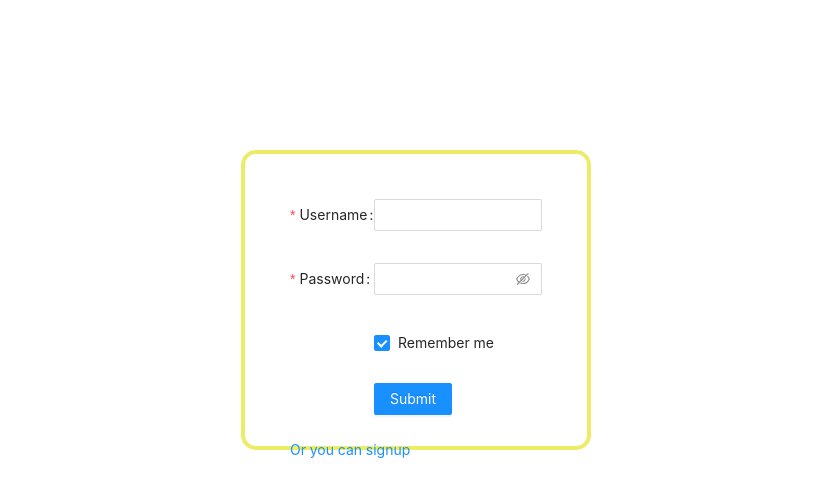
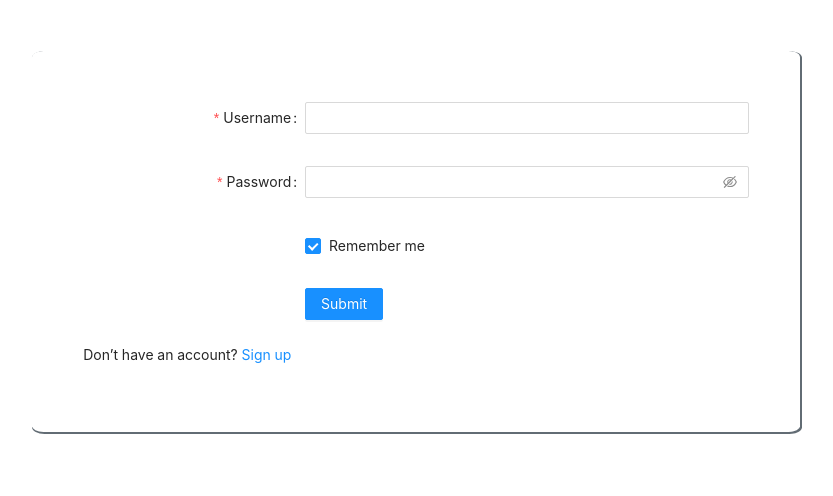
Before and after one commit to mohammadhosseinkarimian/Boardgame, a React app: page / in a window 1280 px wide. Shown: the whole page, without its empty margins (224-1057 px from the left). Built offline with nearby package versions, Linux system fonts and the light colour scheme.

Commit message:
login loader+ login error

```diff
--- a/src/Component/Login/Login.js
+++ b/src/Component/Login/Login.js
@@ -1,80 +1,3 @@
-/* import React, { useState } from "react";
-import { Button, FormGroup, FormControl, ControlLabel } from "react-bootstrap";
-import "./Signup.css";
-import {DataPicker} from 'antd'
-
-
-
-export default function Signup() {
-  const [username, setUname] = useState(null);
-  const [email, setEmail] = useState("");
-  const [password, setPassword] = useState("");
-  const [c_password, setC_Password] = useState("");
-  function validateForm() {
-    return email.length > 0 &&
-     password.length >= 8 &&
-     c_password === password;
-  }
-
-  function handleSubmit(event) {
-    event.preventDefault();
-    setUname("test");
-
-  }
-  return (
-    <div className="Signup">
-      <form onSubmit={handleSubmit}>
-        <div className="uname">
-          <FormGroup controlId="username" bsSize="large">
-            <div><ControlLabel>UserName </ControlLabel></div>
-            <FormControl
-              autoFocus
-              type="text"
-              value={username}
-              onChange={(e) => setUname(e.target.value)}
-            />
-          </FormGroup>
-        </div>
-        <div className="email">
-          <FormGroup controlId="email" bsSize="large">
-            <div><ControlLabel>Email </ControlLabel></div>
-            <FormControl
-              autoFocus
-              type="email"
-              value={email}
-              onChange={(e) => setEmail(e.target.value)}
-            />
-          </FormGroup>
-        </div>
-        <div className="password">
-        <FormGroup controlId="password" bsSize="large">
-          <div><ControlLabel>Password <h6 style={{display:"inline",color:"red"}}>(َat last 8 character)</h6>
-          </ControlLabel></div>
-          <FormControl
-            value={password}
-            onChange={(e) => setPassword(e.target.value)}
-            type="password"
-          />
-        </FormGroup></div>
-
-        <div className="c_password"><FormGroup controlId="c_password" bsSize="large">
-         <div> <ControlLabel>Confirm</ControlLabel></div>
-          <FormControl
-            value={c_password}
-            onChange={(e) => setC_Password(e.target.value)}
-            type="password"
-          />
-        </FormGroup></div>
-      <div className="botton">
-        <Button block bsSize="large" disabled={!validateForm()} type="submit">
-          SignUp
-        </Button></div>
-      </form>
-    </div>
-  );
-}
-
- */
 import React from "react";
 import { Form, Input, Button, Checkbox } from "antd";
 import Axios from "axios";
@@ -97,6 +20,8 @@ class Login extends React.Component {
   state = {
     password: "",
     username: "",
+    loggedIn:"",
+    msg:""
   };
   onFinish = (values) => {
     console.log("Success:", values);
@@ -124,25 +49,31 @@ class Login extends React.Component {
       username:this.state.username,
       password:this.state.password
     }
+    this.setState({loggedIn:"logging in"})
     Axios.post(this.proxyurl+'http://gameboard.pythonanywhere.com/auth/login/',JSON.stringify(this.state),
     {
       headers:{'Content-Type':'application/json'}
     }).then((res)=>{
+      window.location.href="https://www.google.com/";
       const refreshToken = res.data.refresh;
       const accessToken = res.data.access;
       localStorage.setItem('refresh', refreshToken);
       localStorage.setItem('access', accessToken);
+      this.setState({msg:"loged_in"});
+
     })
     .catch((error)=>{
      if(JSON.stringify(error.response).includes("No active account found with the given credentials"))
      {
-       alert("No active account found with the given credentials.");
-       window.location.reload();
+      this.setState({loggedIn:""});
+       this.setState({msg:"Username or Password is wrong."});
+
      }
     else if(JSON.stringify(error.response).includes("Either the username or entry doesn't exist."))
      {
-       alert("Either the username or password doesn't exist.");
-       window.location.reload();
+      this.setState({loggedIn:""});
+      this.setState({msg:"Username or Password is wrong. try again!"});
+
      }
 
 
@@ -200,14 +131,22 @@ class Login extends React.Component {
           <Form.Item {...tailLayout} name="remember" valuePropName="checked">
             <Checkbox >Remember me</Checkbox>
           </Form.Item>
+          <p className ="ant-form-item-extra" >
+            {this.state.msg==="Username or Password is wrong. try again!"?"Username or Password is wrong. try again!":""}</p>
+          <Form.Item {...tailLayout}>
+            <Button type="primary" htmlType="submit" name="submit" onClick={this.onSubmit}>
+            <span
+           class= {this.state.loggedIn==="logging in" ?"spinner-border spinner-border-sm":""}
+            role={this.state.loggedIn==="logging in" ?"status":""}
+          aria-hidden={this.state.loggedIn==="logging in" ?"true":""}>
 
-          <Form.Item {...tailLayout}>
-            <Button type="primary" htmlType="submit" >
-              Submit
+          </span>
+        {this.state.loggedIn==="logging in" ? "Loading...":"Submit" }
+
             </Button>
           </Form.Item>
         </Form>
-        <Link to="signup">Or you can signup</Link>
+        <p>Don’t have an account? <Link to="signup">Sign up</Link></p>
       </div>
     );
   }
--- a/src/Style/Login.css
+++ b/src/Style/Login.css
@@ -22,25 +22,17 @@ display: block;
 }
  */
 
- .Login_container{
-   width: 350px;
-   height: 300px;
-  margin: 150px auto ;
-   border: 4px solid rgb(236, 236, 103);
-   padding:45px 45px ;
-   border-radius: 15px;
-
- }
+ .Login_container,
  .Signup_container{
   width: 60%;
   height: 40%;
    margin: 15% auto ;
    margin-top: 4% ;
    margin-bottom: 2%;
-  border: 2px solid rgb(236, 236, 103);
+   box-shadow: 1px 1px 0 1px #626c74 ;
   padding:4% 4% ;
   border-radius: 1.5%;
-  border-spacing: 5%;
+
  }
 
  .ant-form-item-extra {
```
